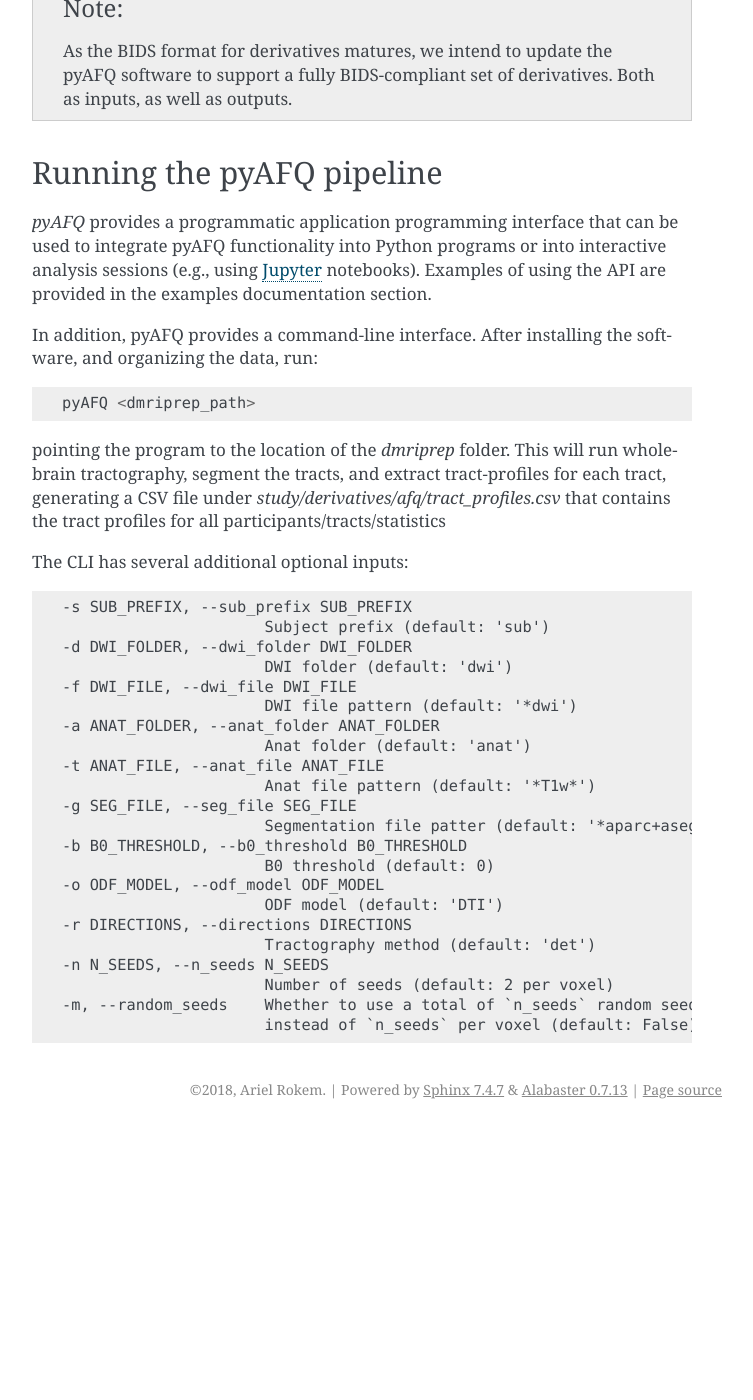
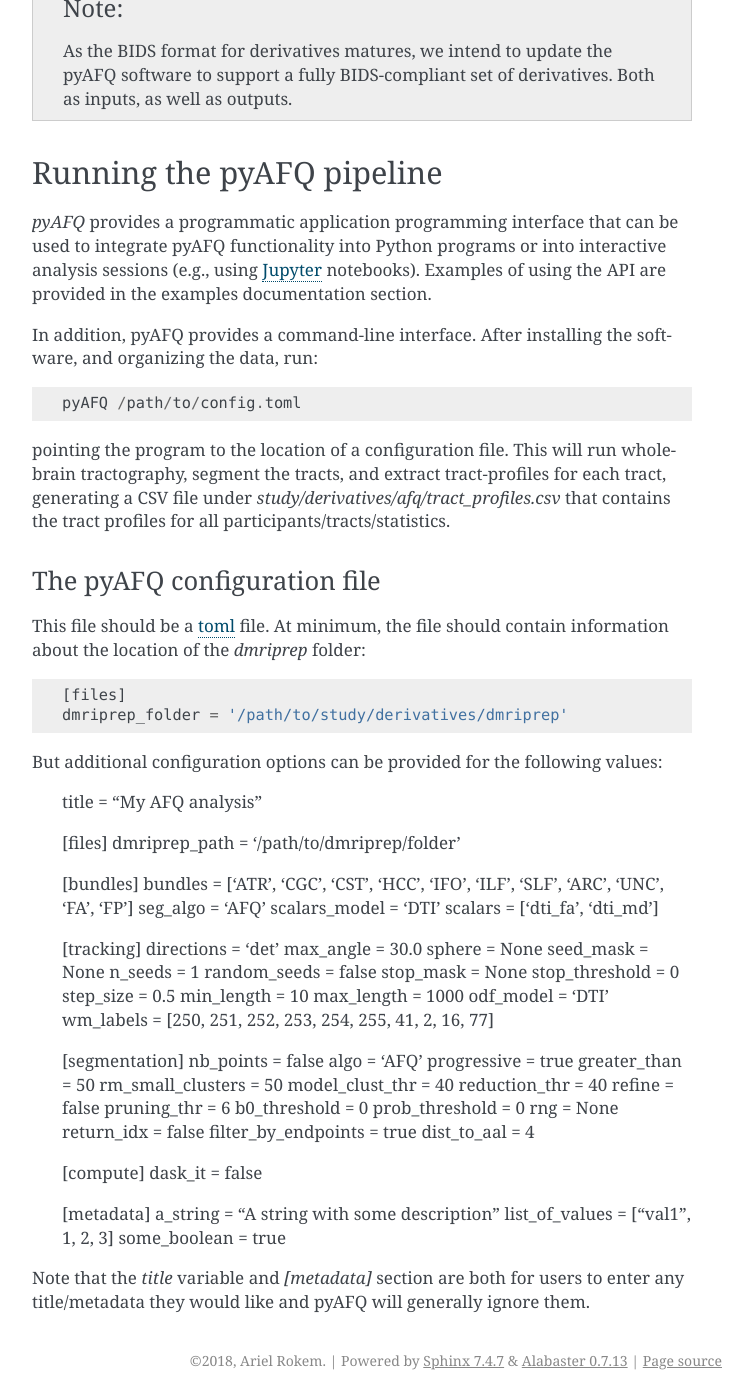
Before and after one commit to yeatmanlab/pyAFQ, a Sphinx documentation site: the page built from docs/source/usage.rst, in a window 1280 px wide and 1400 px high, scrolled down 1574 px. Shown: the whole window, without its empty margins (388-1141 px from the left). Built offline with Sphinx 7.4.7, drawn with Linux system fonts in a browser that asks for light colours; pages that are not in the unit, such as notebooks, are missing from menus; before the commit the page ends 2703 px from its top, so only the background shows below that; some of the changed text lies outside the part shown.

Commit message:
Documenting recent CLI changes

```diff
--- a/docs/source/index.rst
+++ b/docs/source/index.rst
@@ -30,11 +30,11 @@
 Acknowledgements
 ~~~~~~~~~~~~~~~~
 
-This work was supported by a grant from the
+Work on this software is supported through grant `1RF1MH121868-01 <https://projectreporter.nih.gov/project_info_details.cfm?aid=9886761&icde=46874320&ddparam=&ddvalue=&ddsub=&cr=2&csb=default&cs=ASC&pball=>`_ from the `National Institutes for Mental Health <https://www.nimh.nih.gov/index.shtml>`_ / `The BRAIN Initiative <https://braininitiative.nih.gov>`_
+and by a grant from the
 `Gordon & Betty Moore Foundation <https://www.moore.org/>`_,  and from the
 `Alfred P. Sloan Foundation <http://www.sloan.org/>`_ to the
-`University of Washington eScience Institute <http://escience.washington.edu/>`_,
-by a `CRCNS <https://www.nsf.gov/funding/pgm_summ.jsp?pims_id=5147>`_ grant (NIH
+`University of Washington eScience Institute <http://escience.washington.edu/>`_, by a `CRCNS <https://www.nsf.gov/funding/pgm_summ.jsp?pims_id=5147>`_ grant (NIH
 R01EB027585) to Eleftherios Garyfallidis and to Ariel Rokem , and by an
 NSF grant (1551330) to Jason Yeatman.
 
--- a/docs/source/usage.rst
+++ b/docs/source/usage.rst
@@ -84,35 +84,77 @@ provided in the :ref:`examples` documentation section.
 In addition, pyAFQ provides a command-line interface. After installing the
 software, and organizing the data, run::
 
-    pyAFQ <dmriprep_path>
+    pyAFQ /path/to/config.toml
 
-pointing the program to the location of the `dmriprep` folder. This will
-run whole-brain tractography, segment the tracts, and extract tract-profiles
-for each tract, generating a CSV file under
-`study/derivatives/afq/tract_profiles.csv` that contains the tract profiles
-for all participants/tracts/statistics
+pointing the program to the location of a configuration file. This will run
+whole-brain tractography, segment the tracts, and extract tract-profiles for
+each tract, generating a CSV file under
+`study/derivatives/afq/tract_profiles.csv` that contains the tract profiles for
+all participants/tracts/statistics.
 
-The CLI has several additional optional inputs::
+The pyAFQ configuration file
+----------------------------
 
-  -s SUB_PREFIX, --sub_prefix SUB_PREFIX
-                        Subject prefix (default: 'sub')
-  -d DWI_FOLDER, --dwi_folder DWI_FOLDER
-                        DWI folder (default: 'dwi')
-  -f DWI_FILE, --dwi_file DWI_FILE
-                        DWI file pattern (default: '*dwi')
-  -a ANAT_FOLDER, --anat_folder ANAT_FOLDER
-                        Anat folder (default: 'anat')
-  -t ANAT_FILE, --anat_file ANAT_FILE
-                        Anat file pattern (default: '*T1w*')
-  -g SEG_FILE, --seg_file SEG_FILE
-                        Segmentation file patter (default: '*aparc+aseg*')
-  -b B0_THRESHOLD, --b0_threshold B0_THRESHOLD
-                        B0 threshold (default: 0)
-  -o ODF_MODEL, --odf_model ODF_MODEL
-                        ODF model (default: 'DTI')
-  -r DIRECTIONS, --directions DIRECTIONS
-                        Tractography method (default: 'det')
-  -n N_SEEDS, --n_seeds N_SEEDS
-                        Number of seeds (default: 2 per voxel)
-  -m, --random_seeds    Whether to use a total of `n_seeds` random seeds
-                        instead of `n_seeds` per voxel (default: False)
+This file should be a `toml <https://github.com/toml-lang/toml>`_ file. At
+minimum, the file should contain information about the location of the
+`dmriprep` folder::
+
+    [files]
+    dmriprep_folder = '/path/to/study/derivatives/dmriprep'
+
+
+But additional configuration options can be provided for the following values:
+
+    title = "My AFQ analysis"
+
+    [files]
+    dmriprep_path = '/path/to/dmriprep/folder'
+
+    [bundles]
+    bundles = ['ATR', 'CGC', 'CST', 'HCC', 'IFO', 'ILF', 'SLF', 'ARC', 'UNC', 'FA', 'FP']
+    seg_algo = 'AFQ'
+    scalars_model = 'DTI'
+    scalars = ['dti_fa', 'dti_md']
+
+    [tracking]
+    directions = 'det'
+    max_angle = 30.0
+    sphere = None
+    seed_mask = None
+    n_seeds = 1
+    random_seeds = false
+    stop_mask = None
+    stop_threshold = 0
+    step_size = 0.5
+    min_length = 10
+    max_length = 1000
+    odf_model = 'DTI'
+    wm_labels = [250, 251, 252, 253, 254, 255, 41, 2, 16, 77]
+
+    [segmentation]
+    nb_points = false
+    algo = 'AFQ'
+    progressive = true
+    greater_than = 50
+    rm_small_clusters = 50
+    model_clust_thr = 40
+    reduction_thr = 40
+    refine = false
+    pruning_thr = 6
+    b0_threshold = 0
+    prob_threshold = 0
+    rng = None
+    return_idx = false
+    filter_by_endpoints = true
+    dist_to_aal = 4
+
+    [compute]
+    dask_it = false
+
+    [metadata]
+    a_string = "A string with some description"
+    list_of_values = ["val1", 1, 2, 3]
+    some_boolean = true
+
+Note that the `title` variable and `[metadata]` section are both for users to
+enter any title/metadata they would like and pyAFQ will generally ignore them.
```
